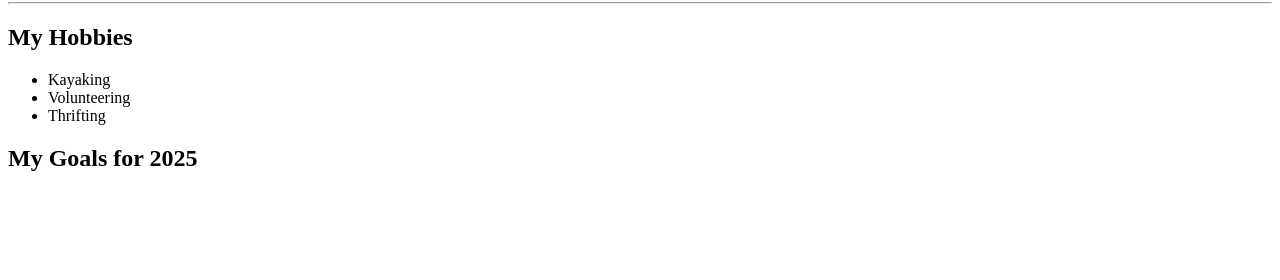
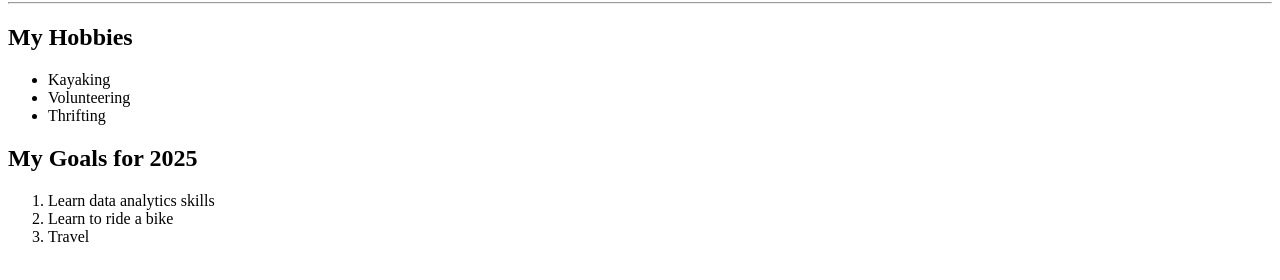
Before and after one commit to akerdolff/About-Me-HTML, a plain HTML site: page index.html in a window 1280 px wide. Shown: the part 64-344 px from the top of the page. Drawn offline with Linux system fonts and the light colour scheme.

Commit message:
9th task

```diff
--- a/index.html
+++ b/index.html
@@ -8,4 +8,8 @@
 <li>Thrifting</li>
 </ul>
 <h2>My Goals for 2025</h2>
-<ol></ol>
+<ol>
+    <li>Learn data analytics skills</li>
+    <li>Learn to ride a bike</li>
+    <li>Travel</li>
+</ol>
```
Also changed, not shown: 1 other file.
